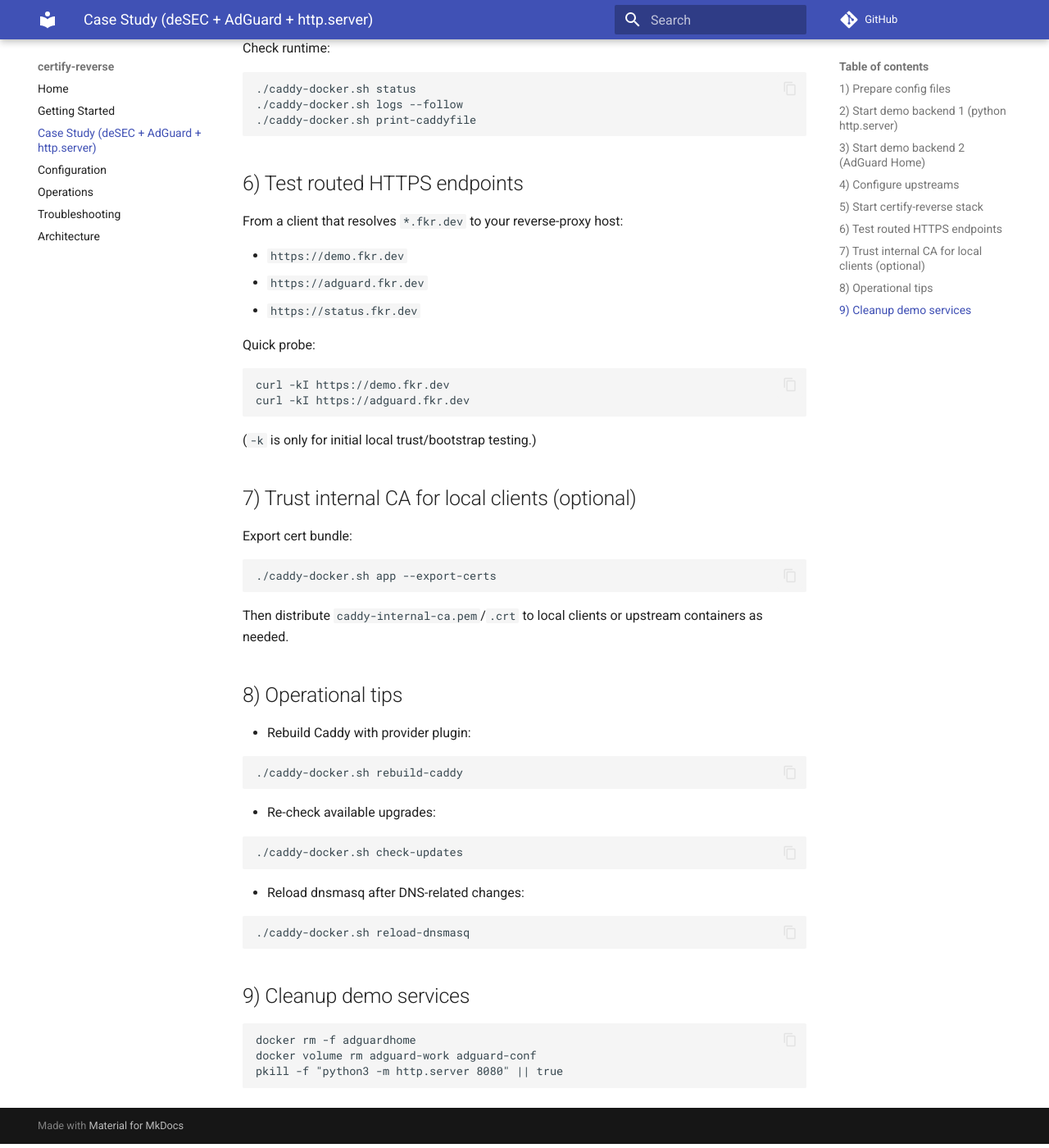
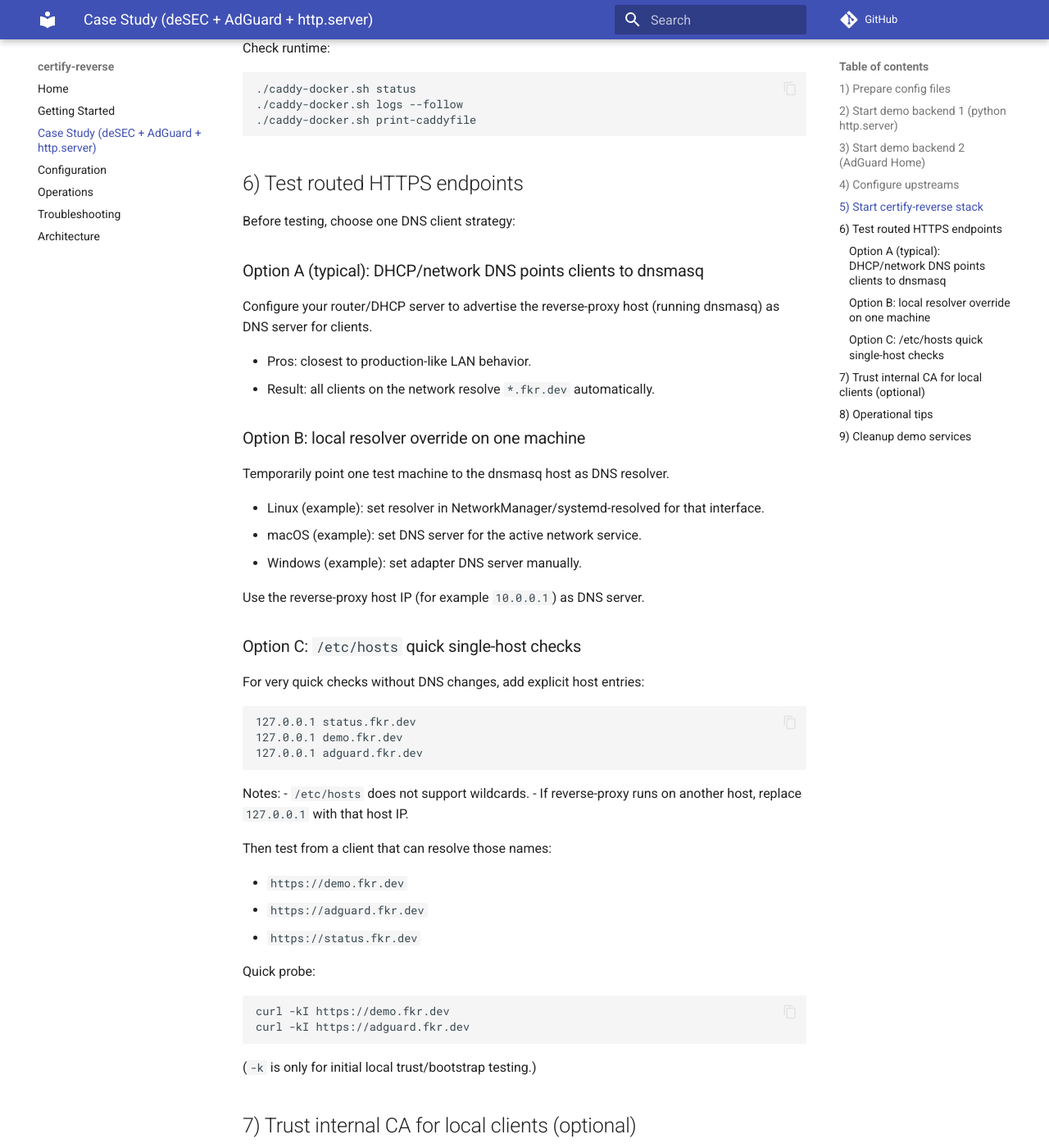
Before and after one commit to fkr-0/certify-reverse, an MkDocs documentation site: the page built from docs/case-study-desec-adguard-httpserver.md, in a window 1280 px wide and 1400 px high, scrolled down 1935 px. Shown: the whole window at 82% size. Built offline with MkDocs 1.6.1 and Material for MkDocs 9.7.7, drawn with Linux system fonts in a browser that asks for light colours; comment, search, counter and statistics services are not loaded.

Commit message:
docs: add DNS client testing options to case study

````diff
--- a/docs/case-study-desec-adguard-httpserver.md
+++ b/docs/case-study-desec-adguard-httpserver.md
@@ -96,7 +96,40 @@
 
 ## 6) Test routed HTTPS endpoints
 
-From a client that resolves `*.fkr.dev` to your reverse-proxy host:
+Before testing, choose one DNS client strategy:
+
+### Option A (typical): DHCP/network DNS points clients to dnsmasq
+
+Configure your router/DHCP server to advertise the reverse-proxy host (running dnsmasq) as DNS server for clients.
+
+- Pros: closest to production-like LAN behavior.
+- Result: all clients on the network resolve `*.fkr.dev` automatically.
+
+### Option B: local resolver override on one machine
+
+Temporarily point one test machine to the dnsmasq host as DNS resolver.
+
+- Linux (example): set resolver in NetworkManager/systemd-resolved for that interface.
+- macOS (example): set DNS server for the active network service.
+- Windows (example): set adapter DNS server manually.
+
+Use the reverse-proxy host IP (for example `10.0.0.1`) as DNS server.
+
+### Option C: `/etc/hosts` quick single-host checks
+
+For very quick checks without DNS changes, add explicit host entries:
+
+```text
+127.0.0.1 status.fkr.dev
+127.0.0.1 demo.fkr.dev
+127.0.0.1 adguard.fkr.dev
+```
+
+Notes:
+- `/etc/hosts` does not support wildcards.
+- If reverse-proxy runs on another host, replace `127.0.0.1` with that host IP.
+
+Then test from a client that can resolve those names:
 
 - `https://demo.fkr.dev`
 - `https://adguard.fkr.dev`
````
